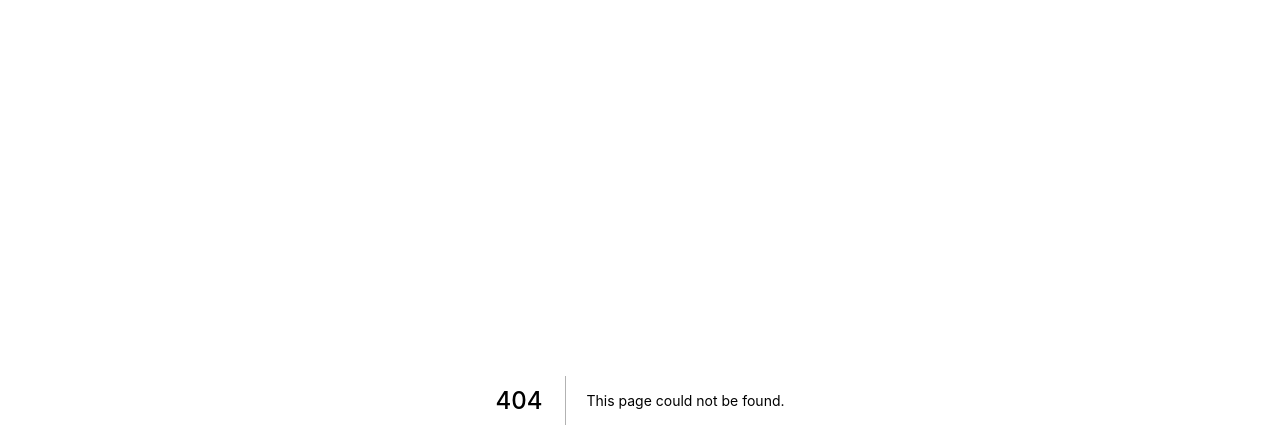
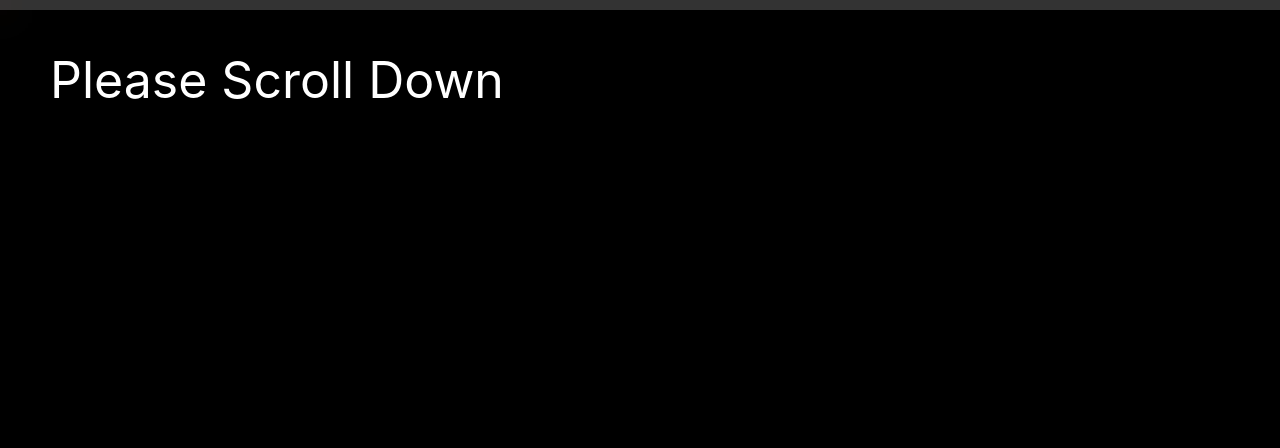
Before and after one commit to SangKwon-Lee/Kogong_css, a Next.js app: page /scrollBar in a window 1280 px wide. Before the commit this address had no page. Shown: the top 448 px of the page. Built offline with nearby package versions, Linux system fonts and the light colour scheme.

Commit message:
scrollBar

```diff
--- /dev/null
+++ b/pages/scrollBar/index.js
@@ -0,0 +1,36 @@
+import { useEffect } from 'react'
+import { Wrapper, Text, MeterWrapper, Percent, ScrollPath, ProgressBar } from '../../src/scrollBar'
+
+export default function ScrollBarUI() {
+
+  useEffect(() => {
+    setTimeout(() => {
+      let cursorMeter = document.getElementById("MeterWrapper");
+
+
+      let percent = document.getElementById("percent");
+      let pregressBar = document.getElementById("progressBar");
+
+      let totalHeight = document.body.scrollHeight - window.innerHeight;
+
+      window.onscroll = function () {
+        let progress = (window.pageYOffset / totalHeight) * 100;
+        pregressBar.style.width = progress + "%";
+      }
+
+
+    }, 1000);
+
+
+  }, [])
+
+  return <Wrapper>
+    <Text>Please Scroll Down</Text>
+
+    <MeterWrapper id="MeterWrapper">
+      <ScrollPath id="scrollPath">
+        <ProgressBar id="progressBar"></ProgressBar>
+      </ScrollPath>
+    </MeterWrapper>
+  </Wrapper>
+}
--- a/src/hoverbtn.js
+++ b/src/hoverbtn.js
@@ -58,7 +58,6 @@ export const BtnBack = styled.div`
 `;
 
 export const BtnWrapper2 = styled.div`
-	position: absolute;
 	display: flex;
 	justify-content: center;
 	align-items: center;
--- /dev/null
+++ b/src/scrollBar.js
@@ -0,0 +1,61 @@
+import styled from '@emotion/styled'
+
+export const Wrapper = styled.div`
+background: black;
+width: 100vw;
+height: 4000px;
+`
+
+export const Text = styled.div`
+  color: white;
+  padding: 50px;
+  font-size: 50px;
+`
+
+export const MeterWrapper = styled.div`
+  position: fixed;
+  top:0;
+  width: 100vw;
+  height: 10px;
+  /* background: #ff0; */
+  pointer-events: none;
+  z-index: 999;
+`
+
+export const Percent = styled.div`
+position: absolute;
+top:0px;
+left: 0px;
+font-size: 1.2em;
+padding: 2px 5px;
+background: white;
+`
+
+export const ScrollPath = styled.div`
+  position: absolute;
+  bottom: 0;
+  left: 0;
+  width: 100%;
+  height: 10px;
+  background: #333;
+`
+
+export const ProgressBar = styled.div`
+  position: absolute;
+  top: 0;
+  left: 0;
+  height: 100%;
+  width: 100%;
+  background: linear-gradient(to left, #008aff, #00ffe7);
+  animation: move 5s linear infinite;
+  box-shadow: 0px 0px 36px 1px #008aff;
+  @keyframes move{
+    0%, 100%{
+      filter: hue-rotate(0deg);
+    }
+    50%{
+      filter: hue-rotate(360deg);
+    }
+  }
+
+`
```
Also changed, not shown: 1 other file (tests, documents, lock files or other folders).
